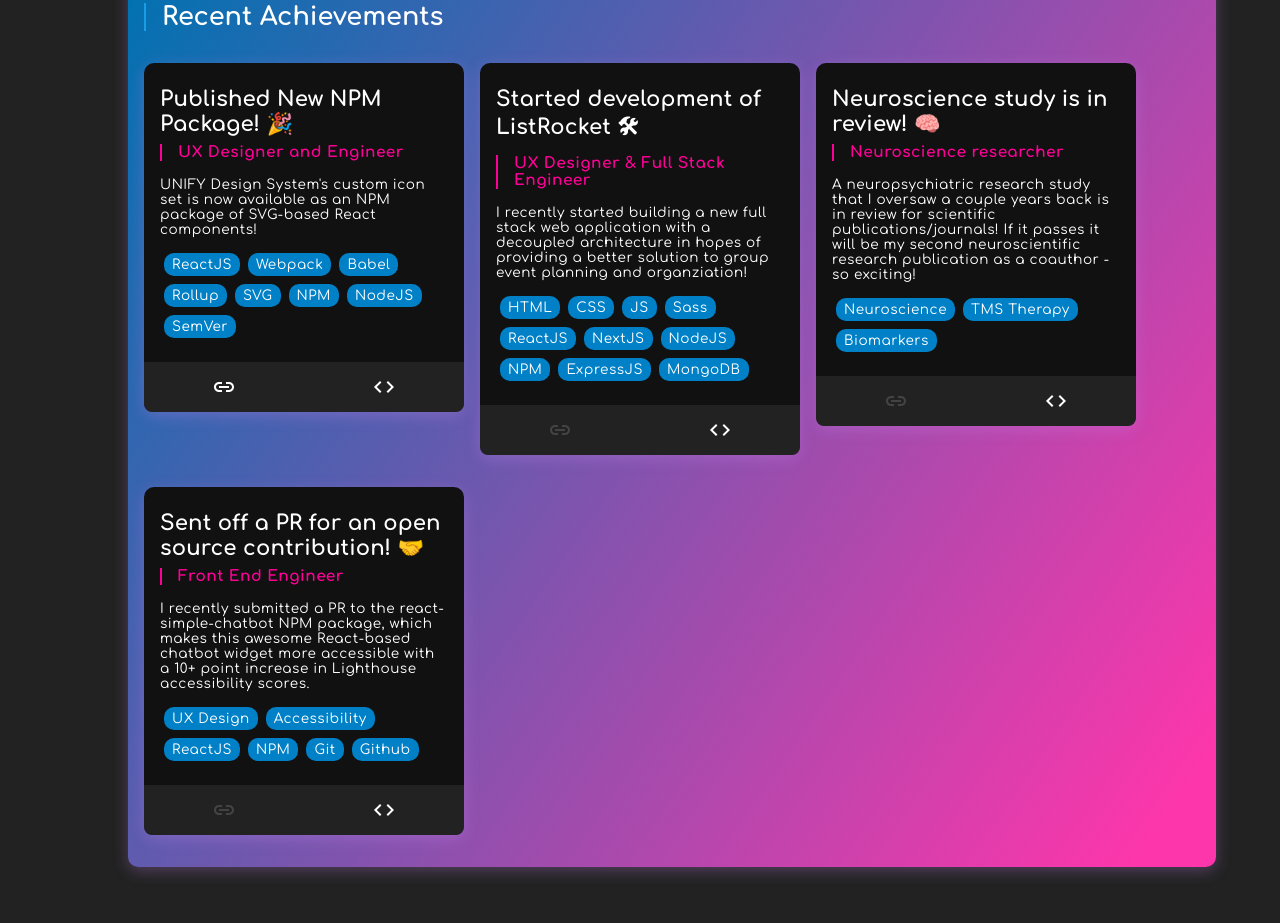
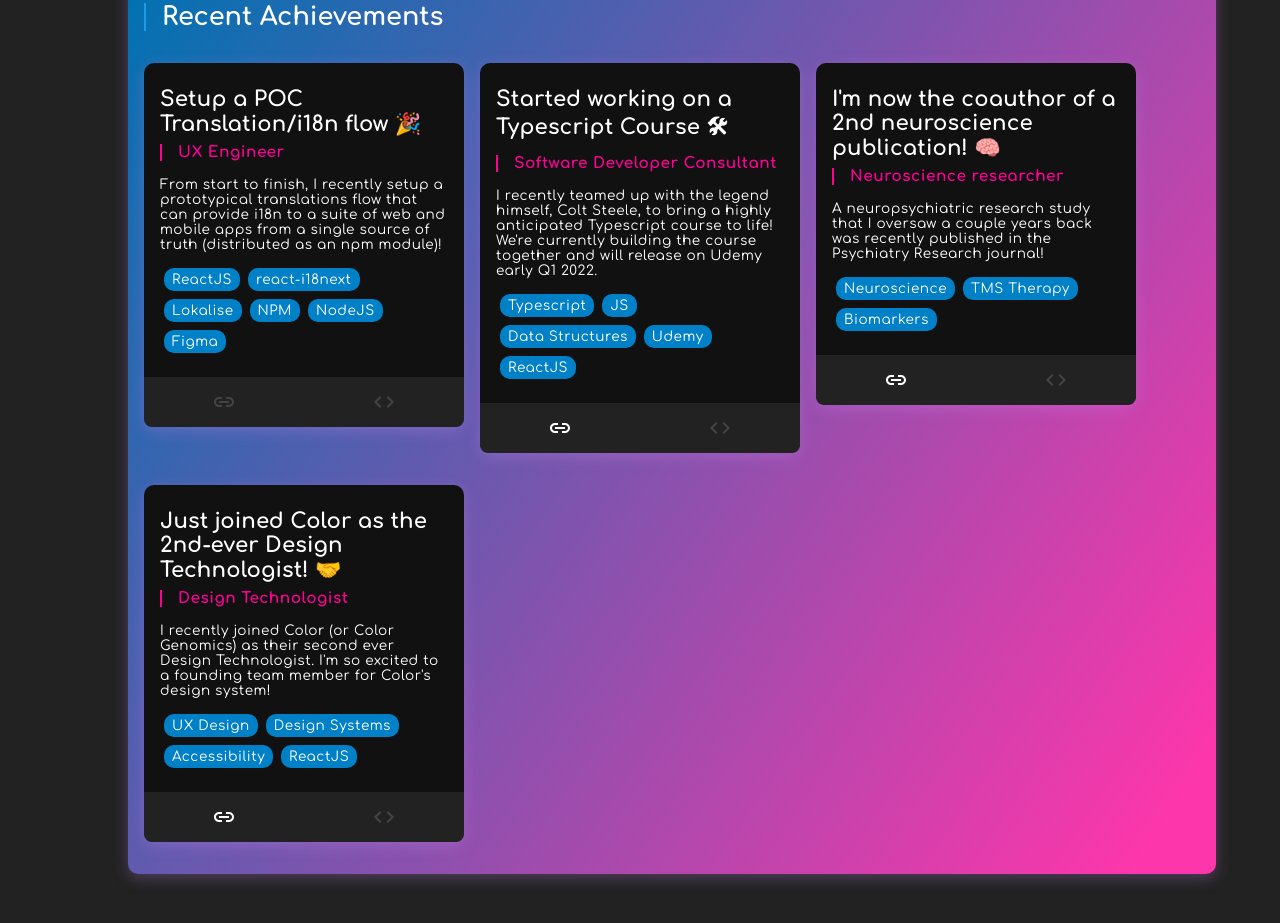
Before and after one commit to BranonConor/portfolio-official, a Gatsby site: page / in a window 1280 px wide. Shown: the part 908-1831 px from the top of the page. Built offline with nearby package versions, Linux system fonts and the light colour scheme; Gatsby itself is replaced by a stand-in of ours.

Commit message:
Updated recent achievements content

```diff
--- a/src/components/grids/achievement-grid.js
+++ b/src/components/grids/achievement-grid.js
@@ -17,71 +17,62 @@
 
     const [projects, setProjects] = useState([
         {
-            name: 'Published New NPM Package! 🎉',
-            role: 'UX Designer and Engineer',
-            description: "UNIFY Design System's custom icon set is now available as an NPM package of SVG-based React components!",
+            name: ' Setup a POC Translation/i18n flow 🎉',
+            role: 'UX Engineer',
+            description: "From start to finish, I recently setup a prototypical translations flow that can provide i18n to a suite of web and mobile apps from a single source of truth (distributed as an npm module)!",
             technologies: [
                 'ReactJS',
-                'Webpack',
-                'Babel',
-                'Rollup',
-                'SVG',
+                'react-i18next',
+                'Lokalise',
                 'NPM',
                 'NodeJS',
-                'SemVer'
+                'Figma'
             ],
-            demoLink: 'https://www.npmjs.com/package/unify-design-icons',
-            codeLink: 'https://github.com/charterbran/unify-design-icons',
+            demoLink: '',
+            codeLink: '',
             id: 1
         },
         {
-            name: 'Started development of ListRocket 🛠',
-            role: 'UX Designer & Full Stack Engineer',
-            description: "I recently started building a new full stack web application with a decoupled architecture in hopes of providing a better solution to group event planning and organziation!",
+            name: 'Started working on a Typescript Course 🛠',
+            role: 'Software Developer Consultant',
+            description: "I recently teamed up with the legend himself, Colt Steele, to bring a highly anticipated Typescript course to life! We're currently building the course together and will release on Udemy early Q1 2022.",
             technologies: [
-                'HTML',
-                'CSS',
+                'Typescript',
                 'JS',
-                'Sass',
+                'Data Structures',
+                'Udemy',
                 'ReactJS',
-                'NextJS',
-                'NodeJS',
-                'NPM',
-                'ExpressJS',
-                'MongoDB',
             ],
-            demoLink: '',
-            codeLink: 'https://github.com/BranonConor/list-rocket',
+            demoLink: 'https://www.udemy.com/user/coltsteele/',
+            codeLink: '',
             id: 2
         },
         {
-            name: 'Neuroscience study is in review! 🧠',
+            name: "I'm now the coauthor of a 2nd neuroscience publication! 🧠",
             role: 'Neuroscience researcher',
-            description: "A neuropsychiatric research study that I oversaw a couple years back is in review for scientific publications/journals! If it passes it will be my second neuroscientific research publication as a coauthor - so exciting!",
+            description: "A neuropsychiatric research study that I oversaw a couple years back was recently published in the Psychiatry Research journal!",
             technologies: [
                 'Neuroscience',
                 'TMS Therapy',
                 'Biomarkers'
             ],
-            demoLink: '',
-            codeLink: 'https://github.com/BranonConor/list-rocket',
-            id: 2
+            demoLink: 'https://www.sciencedirect.com/science/article/abs/pii/S0165178121003504',
+            codeLink: '',
+            id: 3
         },
         {
-            name: 'Sent off a PR for an open source contribution! 🤝',
-            role: 'Front End Engineer',
-            description: "I recently submitted a PR to the react-simple-chatbot NPM package, which makes this awesome React-based chatbot widget more accessible with a 10+ point increase in Lighthouse accessibility scores.",
+            name: 'Just joined Color as the 2nd-ever Design Technologist! 🤝',
+            role: 'Design Technologist',
+            description: "I recently joined Color (or Color Genomics) as their second ever Design Technologist. I'm so excited to a founding team member for Color's design system!",
             technologies: [
                 'UX Design',
+                'Design Systems',
                 'Accessibility',
                 'ReactJS',
-                'NPM',
-                'Git',
-                'Github'
             ],
-            demoLink: '',
-            codeLink: 'https://github.com/LucasBassetti/react-simple-chatbot/pull/293',
-            id: 2
+            demoLink: 'https://www.color.com/',
+            codeLink: '',
+            id: 4
         },
     ])
 
```
